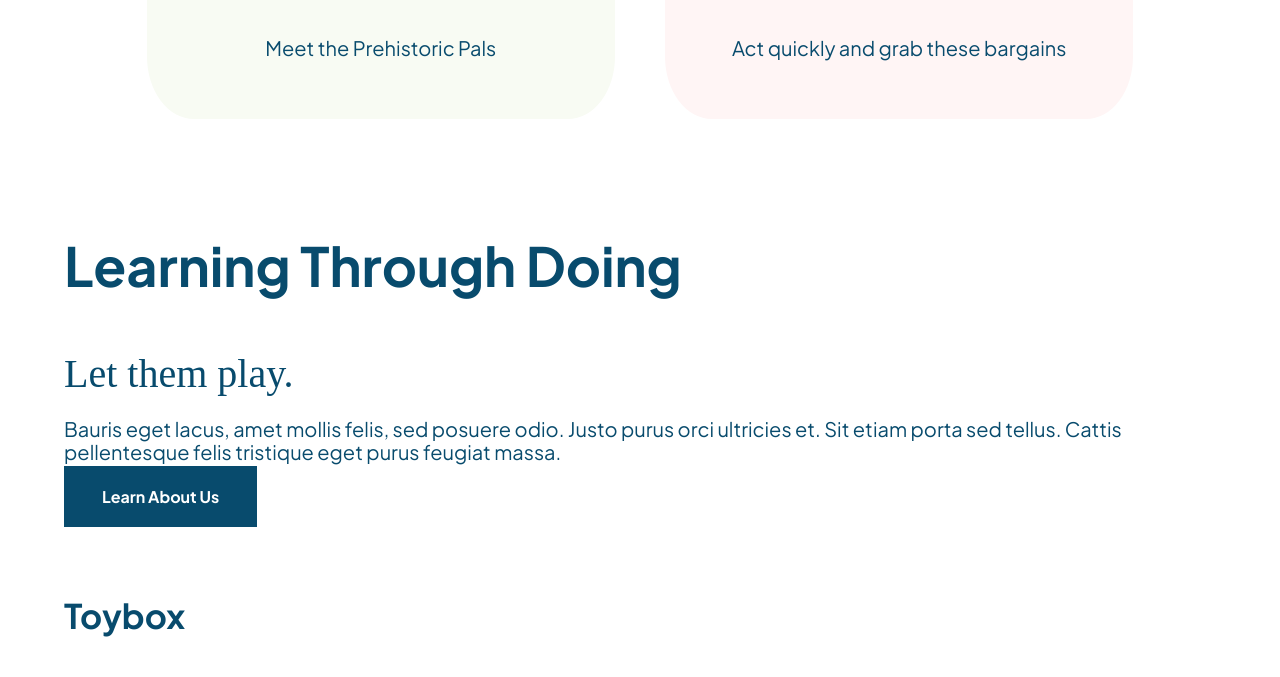
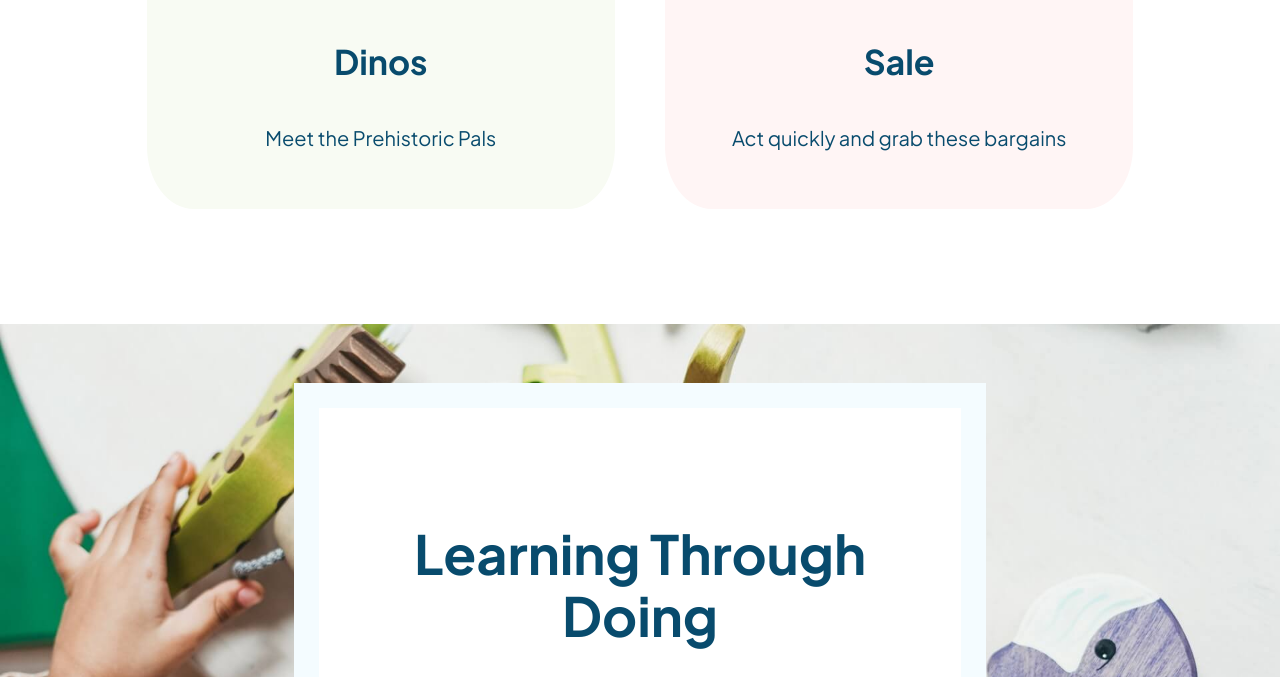
Before and after one commit to paridhishah96/toybox-code-along, a plain HTML site: page index.html in a window 1280 px wide. Shown: the part 2556-3233 px from the top of the page. Drawn offline with Linux system fonts and the light colour scheme; files whose address does not match are found by name; a web font is replaced by a local one.

Commit message:
finished play section

```diff
--- a/styles/sass/partials/_sections.scss
+++ b/styles/sass/partials/_sections.scss
@@ -1,4 +1,8 @@
 // Categories
+
+.categories {
+    margin-top: 90px;
+}
 .categoryList {
     display: flex;
     flex-wrap: wrap;
@@ -37,8 +41,24 @@
 }
 
 
+// Let them play
 
-
-
-
-// Let them play
+.play {
+    background-image: url(../assets/background-image.jpg);
+    background-position: center;
+    background-size: cover;
+    min-height: 90vh;
+    .wrapper {
+        display: flex;
+        justify-content: center;
+        align-items: center;
+        min-height: 90vh;
+        .playContent {
+            width: 60%;
+            border: 25px solid $secondary;
+            background-color: $solidWhite;
+            padding: 60px;
+            text-align: center;
+        }
+    }
+}
--- a/styles/styles.css
+++ b/styles/styles.css
@@ -493,6 +493,10 @@ header .wrapper {
   margin: 0 auto;
 }
 
+.categories {
+  margin-top: 90px;
+}
+
 .categoryList {
   display: -webkit-box;
   display: -ms-flexbox;
@@ -532,3 +536,29 @@ header .wrapper {
   -webkit-transform: scale(0.9);
           transform: scale(0.9);
 }
+
+.play {
+  background-image: url(../assets/background-image.jpg);
+  background-position: center;
+  background-size: cover;
+  min-height: 90vh;
+}
+.play .wrapper {
+  display: -webkit-box;
+  display: -ms-flexbox;
+  display: flex;
+  -webkit-box-pack: center;
+      -ms-flex-pack: center;
+          justify-content: center;
+  -webkit-box-align: center;
+      -ms-flex-align: center;
+          align-items: center;
+  min-height: 90vh;
+}
+.play .wrapper .playContent {
+  width: 60%;
+  border: 25px solid #f4fcff;
+  background-color: #ffffff;
+  padding: 60px;
+  text-align: center;
+}
```
